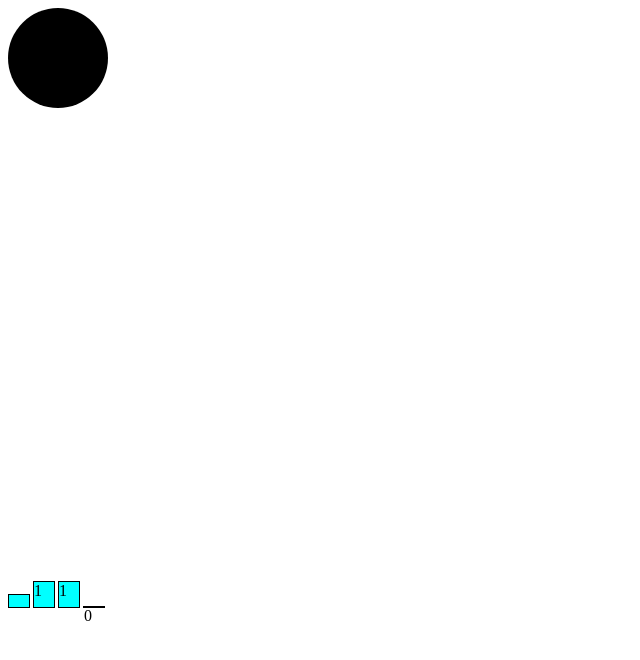
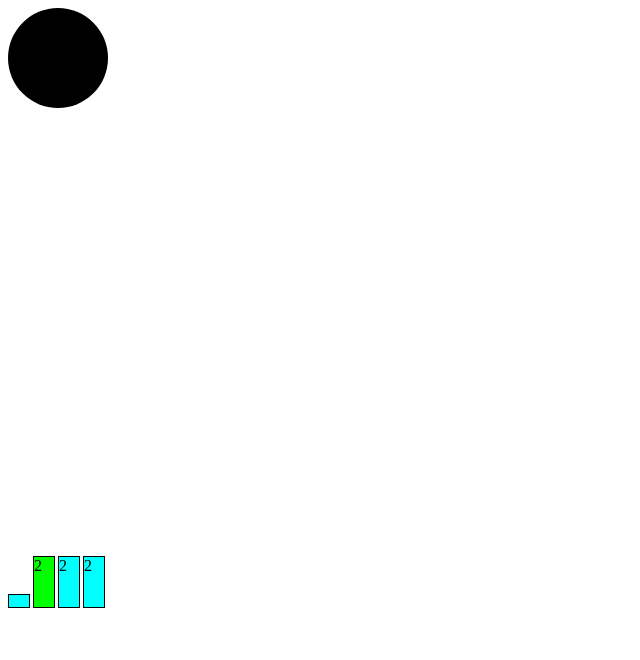
Before and after one commit to vitorreus/DayOfSagittarius, a website: page index.html in a window 1280 px wide. Shown: the whole page, without its empty margins (0-640 px from the left). Drawn offline with Linux system fonts and the light colour scheme.

Commit message:
Subsystems working

```diff
--- a/index.html
+++ b/index.html
@@ -23,16 +23,16 @@
 	<div id="energy">
 		<div >
 			<div id="capacitor">
-				<div></div>
+				<div class="b"></div><div></div>
 			</div>
 			<div id="shield">
-				<div></div>
+				<div class="b"></div><div></div>
 			</div>
 			<div id="engine">
-				<div></div>
+				<div class="b"></div><div></div>
 			</div>
 			<div id="weapon">
-				<div></div>
+				<div class="b"></div><div></div>
 			</div>
 		</div>
 	</div>
--- a/js/Fleet.js
+++ b/js/Fleet.js
@@ -2,20 +2,24 @@ Fleet = Node.extend({
 	ships:15000,
 	owner:null, /*Player*/
 	transform:null,
-	engines:null,
+	engine:null,
 	subSystems:null,
 	baseSpeed:1, //depends on engines engine susbsystem lvl
+	selected:false, //TODO when micromanagement is working
+	direction:null,
 	init:function(){
 		this.subSystems = new SubsystemHandler();
 		this.addChild(this.subSystems);
 
-		this.engines = new GotoPosition(this);
-		this.addChild(this.engines)
+		this.engine = new GotoPosition(this);
+		this.addChild(this.engine)
+
+		this.direction = new Vector(0,1);
 	},
 	FixedUpdate:function(){
 		/*this.transform.x+= 1;
 		this.transform.y+= 1;  */
-		this.engines.speed = this.subSystems.getRelativeEnergyLevel("engine")
+		this.engine.speed = this.subSystems.getRelativeEnergyLevel("engine")
 	},
 	Start:function(scene){
 		this.transform = new createjs.Shape();
--- a/js/Subsystem.js
+++ b/js/Subsystem.js
@@ -21,15 +21,23 @@ SubsystemHandler = Class.extend({
 		// also, maybe the first one could be engines, because the player also has some degree of controll over it
 		//therefore we define the priorities:
 		//first engine goes automatticaly down, then shields.
-		//This will be good when the ghost-priorities comes in practive
+		//This will be good when the ghost-priorities comes in practive, because then we dont need to mess with the "active/inactive" state of the GotoPosition script
 
 
 		maxLevel:4,
 		energyLevel:{ /*up to 4*/
-			shield:1,
-			weapon:1,
-			engine:1
+			shield:2,
+			weapon:2,
+			engine:2
 		},
+
+		//the "ghost" stuff
+		energyBacklog:{ /*up to 4*/
+			shield:0,
+			weapon:0,
+			engine:0
+		},
+
 		energyUsageByLevel:{ /*up to 4*/
 			shield:.03, //0.03 is good, because power regenerates on lvl 3, but very slowly
 			weapon:20, //TODO:this is instant..
@@ -48,27 +56,52 @@ SubsystemHandler = Class.extend({
 	},
 	supplySubSystems:function(){//TODO:move to subsystems class
 		for (var subSystem in this.subSystems.energyUsageByLevel){
+
+			this.subSystems.energyLevel[subSystem] +=  this.subSystems.energyBacklog[subSystem] ;
+			this.setEnergyBacklog(subSystem, 0);
 			//this will provide the "best try" for the energy, decaying 1 lvl until zero, trying to suply the subsystem
 			if (this.subSystems.energyLevel[subSystem] == 0) continue;
 			while(this.nextEnergyLevel(subSystem) < 0){
 				//TODO:save the user-defined level, so we can return to it once power is back
 				//also we wont change the lvl of the weapon, we just wont fire
 				this.subSystems.energyLevel[subSystem] --;
+				this.subSystems.energyBacklog[subSystem] ++;
 				if (this.subSystems.energyLevel[subSystem] == 0) continue;
 			}
 			this.energy = this.nextEnergyLevel(subSystem);
 		}
 	},
 	nextEnergyLevel:function(subSystem){//TODO:move to subsystems class
+		if (!this.isActive(subSystem)) return this.energy;
 		return (this.energy -
 				this.subSystems.energyLevel			[subSystem]*
 				this.subSystems.energyUsageByLevel	[subSystem])
 	},
 
+	setEnergyBacklog:function(subSystem,value){
+		this.subSystems.energyBacklog[subSystem] = value;
+	},
+	getEnergyBacklog:function(subSystem){
+		return this.subSystems.energyBacklog[subSystem];
+	},
+
+	//determines is a SS is active
+	isActive:function(subSysten){
+		switch(subSysten){
+			case "engine":
+				return this.parent.engine.active;
+				break;
+			case "weapon":
+				return false; //should look more deeply into this
+				break;
+			default:return true;
+		}
+	},
 	setEnergyLevel:function(subSystem,lvl){//TODO:move to subsystems class
 		if (this.subSystems.energyLevel[subSystem] == undefined) return;
 		if (lvl < 0) lvl = 0;
 		if (lvl > this.subSystems.maxLevel ) lvl = this.subSystems.maxLevel;
+		this.setEnergyBacklog(subSystem,0);
 		this.subSystems.energyLevel[subSystem] = lvl;
 	},
 	getEnergyLevel:function(subSystem){//TODO:move to subsystems class
@@ -92,8 +125,12 @@ SubsystemHandler = Class.extend({
 		for (var subSystem in this.subSystems.energyLevel){
 			$("#" + subSystem+  " div")
 				.css({height:(this.getEnergyLevel(subSystem)/this.subSystems.maxLevel)*barsHeight})
-				.text(this.getEnergyLevel(subSystem));
-
+				.text(this.getEnergyLevel(subSystem))
+				.css({background:this.isActive(subSystem)?"lime":""});
+			$("#" + subSystem+  " div.b")
+				.css({height:((this.getEnergyBacklog(subSystem)+this.getEnergyLevel(subSystem))/this.subSystems.maxLevel)*barsHeight})
+				.css({background:"url(images/lowEnergy.png)"})
+				.text("");
 		}
 	}
 });
--- a/js/scripts/GotoPosition.js
+++ b/js/scripts/GotoPosition.js
@@ -4,7 +4,7 @@ GotoPosition = Node.extend({
 	speed:1,
 	objects:[],
 	init:function(parent){
-		this.parent  = parent;
+		//this.parent  = parent;
 	},
 	Event:function(e){
 		if (e.name == "stagemousedown"){
```
Also changed, not shown: js/scripts/RotateTowards.js (added, +14 -0 lines), css/style.css (line endings or trailing spaces), images/lowEnergy.png (added).
